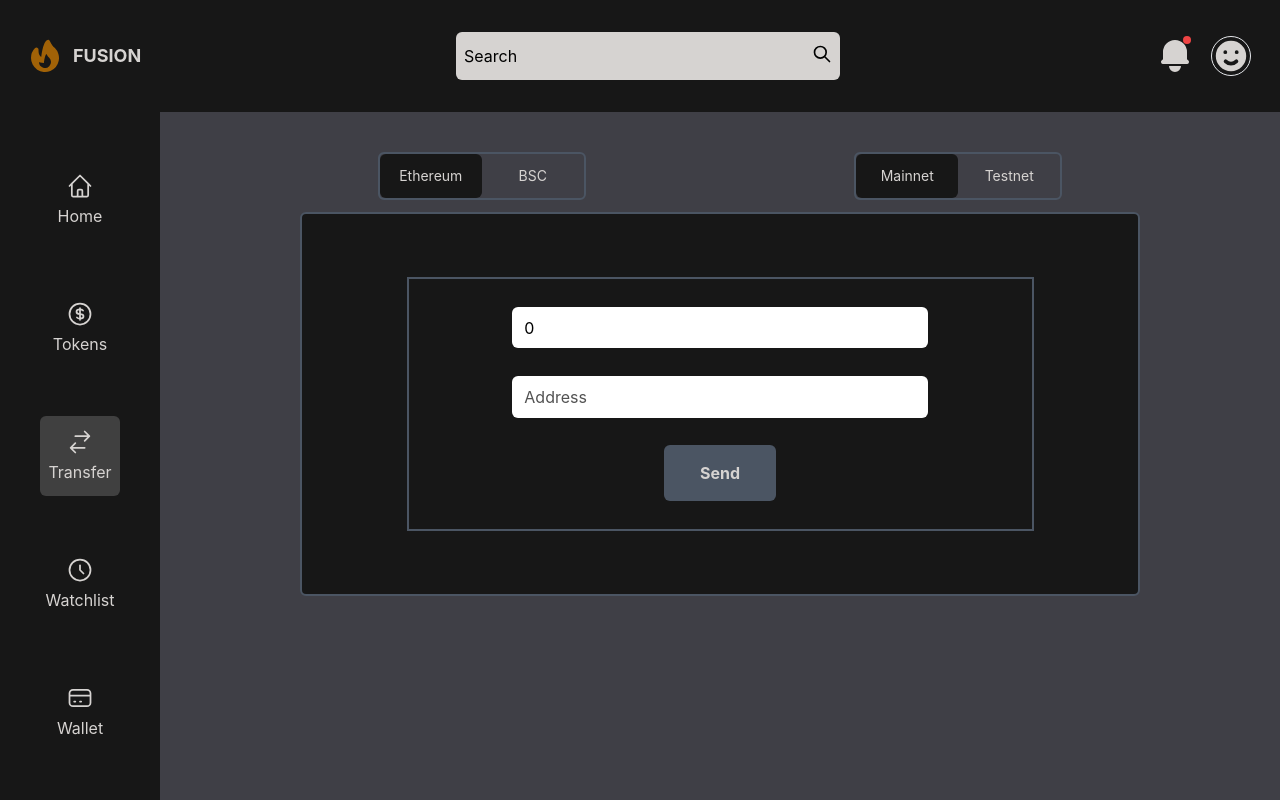
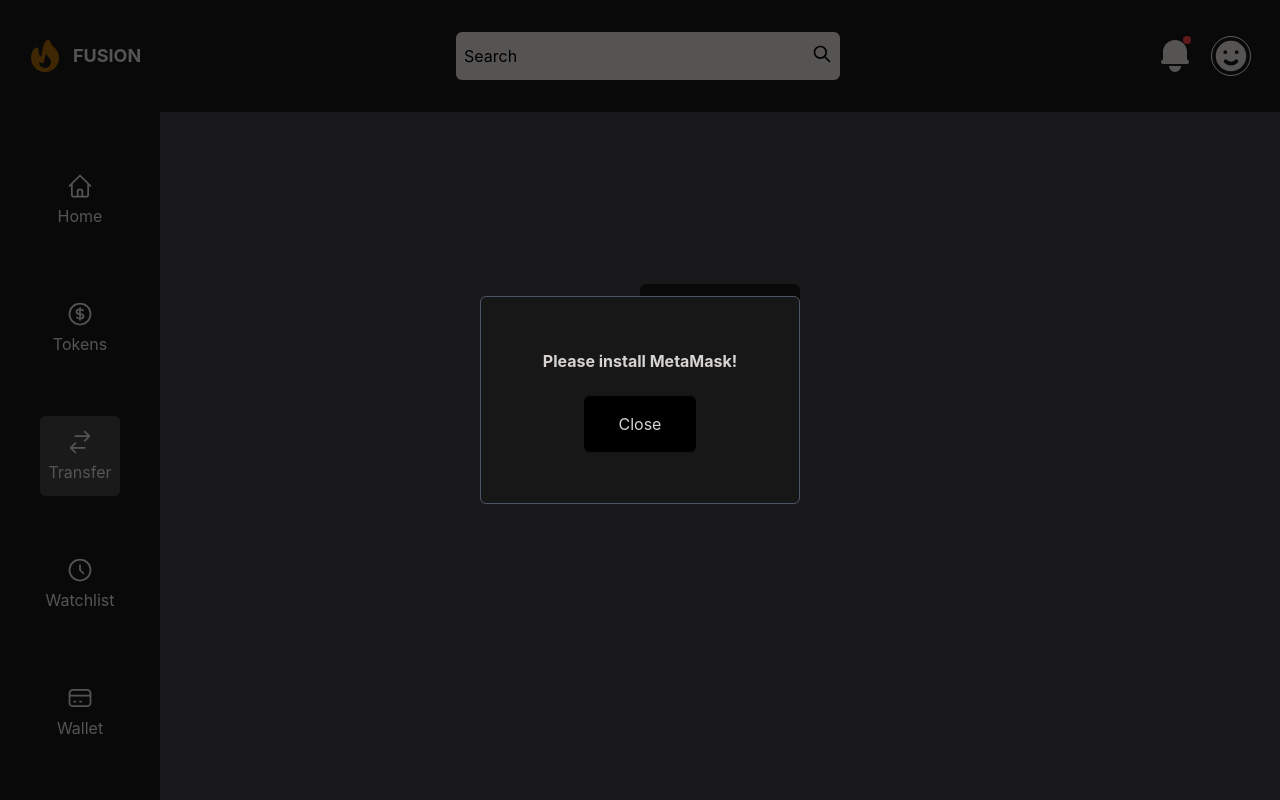
Before and after one commit to cajr11/fusion-cryptoapp-reactjs, a React (Create React App) app: page /transfer in a window 1280 px wide. Both pictures are taken after a click on the button "Connect Wallet". Built offline with nearby package versions, Linux system fonts and the light colour scheme; no server answers.

Commit message:
error modal on user rejecting request

```diff
--- a/package.json
+++ b/package.json
@@ -4,7 +4,6 @@
   "private": true,
   "dependencies": {
     "@heroicons/react": "^1.0.5",
-    "@metamask/detect-provider": "^1.2.0",
     "@testing-library/jest-dom": "^5.16.2",
     "@testing-library/react": "^12.1.2",
     "@testing-library/user-event": "^13.5.0",
--- a/public/index.html
+++ b/public/index.html
@@ -28,6 +28,7 @@
   </head>
   <body>
     <noscript>You need to enable JavaScript to run this app.</noscript>
+    <div id="modal-root"></div>
     <div id="root"></div>
     <!--
       This HTML file is a template.
--- /dev/null
+++ b/src/components/UI/ConnectWallet.js
@@ -0,0 +1,52 @@
+import React,  { useContext, useState } from 'react';
+import { ethers } from "ethers";
+import AuthContext from '../../store/auth-context';
+import ErrorModal from './ErrorModal';
+
+const ConnectWallet = () => {
+    const ctx = useContext(AuthContext);
+    const [isError, setIsError] = useState(false)
+
+
+    const closeModalHandler = () => {
+        setIsError(false)
+    }
+
+    const connectWalletHandler = async () => {
+        try {
+            if(window.ethereum){
+                 // A Web3Provider wraps a standard Web3 provider, which is what MetaMask injects as window.ethereum into each page
+                 const provider = new ethers.providers.Web3Provider(window.ethereum)
+
+                 // Request permission to conncect to user's accounts
+                 await provider.send("eth_requestAccounts", []);
+
+                 // Allows our Dapp to sign transactions so user can send ether and pay to change state within the blockchain.
+                 // const signer = provider.getSigner()
+
+                 ctx.onLogin();
+            } else{
+                throw new Error("Please install MetaMask!")
+            }
+
+        } catch(error) {
+            setIsError(error)
+        }
+
+
+    }
+
+    return (
+        <>
+            <div className='mt-3 mx-auto w-11/12 h-96 flex items-center justify-center'>
+                <button className='w-40 h-16 rounded-md bg-neutral-900 font-bold text-stone-300' onClick={connectWalletHandler}>
+                    Connect Wallet
+                </button>
+            </div>
+
+            <ErrorModal err={isError} onCloseModal={closeModalHandler} />
+        </>
+    )
+}
+
+export default ConnectWallet;
--- /dev/null
+++ b/src/components/UI/ErrorModal.js
@@ -0,0 +1,28 @@
+import React from 'react';
+import ReactDOM from "react-dom";
+
+const Modal = ({ err, onCloseModal }) => {
+
+
+    return (
+        <div className={`${err ? "" : "hidden"} z-20 absolute inset-0 bg-black bg-opacity-60 flex justify-center items-center`} onClick={onCloseModal} >
+            <div className='z-30 border border-gray-600 w-11/12 h-52 bg-neutral-900 rounded-md flex justify-center items-center md:w-80'>
+                <div className='h-3/6 flex flex-col justify-between'>
+                    <h1 className='text-stone-300 font-bold'>{err.message}</h1>
+                    <button className='h-14 w-28 mx-auto rounded-md bg-black text-stone-300'>Close</button>
+                </div>
+            </div>
+        </div>
+    )
+}
+
+
+const ErrorModal = ({ err, onCloseModal }) => {
+  return (
+    <>
+        {ReactDOM.createPortal(<Modal onCloseModal={onCloseModal} err={err} />, document.getElementById('modal-root'))}
+    </>
+  )
+}
+
+export default ErrorModal;
--- a/src/pages/Transfer.js
+++ b/src/pages/Transfer.js
@@ -1,12 +1,13 @@
 import React, { useContext, useState } from 'react'
 import Chain from '../components/transfer/Chain'
 import AuthContext from '../store/auth-context';
-import { ethers } from "ethers";
+import ConnectWallet from '../components/UI/ConnectWallet';
 
 const Transfer = () => {
-    const [amount, setAmount] = useState(0)
+    const [amount, setAmount] = useState("")
     const [destinationAddress, setDestinationAddress] = useState("")
-    const ctx = useContext(AuthContext)
+    const ctx = useContext(AuthContext);
+
 
     const destinationAddressHandler = (e) => {
         setDestinationAddress(e.target.value);
@@ -16,18 +17,14 @@
         setAmount(parseFloat(e.target.value));
     }
 
-    const initiatePaymentHandler = async () => {
-        console.log({amount, destinationAddress});
-    }
 
 
     if (!ctx.isLoggedIn) {
         return (
-            <div className='mt-3 mx-auto w-11/12 h-96 flex items-center justify-center'>
-                <button className='w-40 h-16 rounded-md bg-neutral-900 font-bold text-stone-300' onClick={ctx.onLogin}>Connect Wallet</button>
-            </div>
+           <ConnectWallet />
         )
     }
+
 
     if (ctx.isLoggedIn) {
             return (
@@ -39,7 +36,7 @@
                     <div className='h-4/6 w-9/12 flex flex-col items-center justify-evenly border-2 border-gray-600'>
                         <input className='w-8/12 h-1/6 rounded-md placeholder-neutral-600 pl-3' type="number" step="0.1" placeholder='Amount' value={amount} onChange={amountHandler} />
                         <input className='w-8/12 h-1/6 rounded-md placeholder-neutral-600 pl-3' type="text" minLength="42" maxLength="42" placeholder='Address' value={destinationAddress} onChange={destinationAddressHandler} />
-                        <button className='h-14 w-28 bg-gray-600 rounded-md font-bold text-stone-300' onClick={initiatePaymentHandler}>Send</button>
+                        <button className='h-14 w-28 bg-gray-600 rounded-md font-bold text-stone-300'>Send</button>
                     </div>
                 </form>
             </div>
--- a/src/store/auth-context.js
+++ b/src/store/auth-context.js
@@ -1,4 +1,4 @@
-import React, { useState } from 'react';
+import React, { useEffect, useState } from 'react';
 
 const AuthContext = React.createContext({
     isLoggedIn: false,
@@ -9,12 +9,20 @@
 export const AuthContextProvider = (props) => {
     const [isLoggedIn, setisLoggedIn] = useState(false);
 
+    useEffect(() => {
+        if (localStorage.getItem("loggedIn")){
+            setisLoggedIn(true)
+        }
+    }, [])
+
     const loginHandler = () => {
         setisLoggedIn(true);
+        localStorage.setItem("loggedIn", "1")
     }
 
     const logoutHandler = () => {
         setisLoggedIn(false);
+        localStorage.removeItem("loggedIn")
     }
 
     return (
@@ -22,7 +30,9 @@
             isLoggedIn: isLoggedIn,
             onLogout: logoutHandler,
             onLogin: loginHandler
-        }}>{props.children}</AuthContext.Provider>
+        }}>
+            {props.children}
+        </AuthContext.Provider>
     )
 }
 
```
Also changed, not shown: 1 other file (tests, documents, lock files or other folders).
